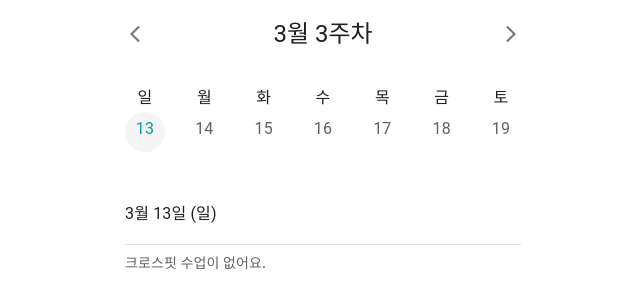
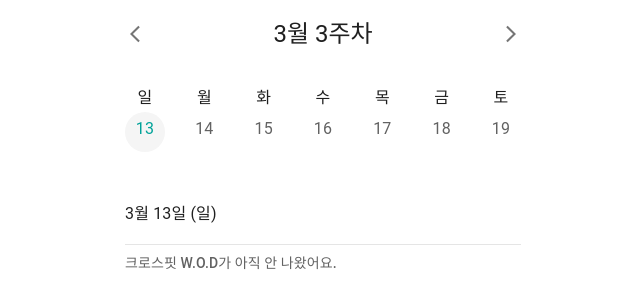
Before and after one commit to Aimho/woddy-web, a React (Create React App) app: page / in a window 1280 px wide. Shown: the top 308 px of the page, without its empty margins (317-957 px from the left). Built offline with nearby package versions, Linux system fonts and the light colour scheme; no server answers; what reactfire would draw is missing.

Commit message:
fix: wod 등록안된 경우와 쉬는날 label 표시 수정

```diff
--- a/src/route/Home/Presenter.tsx
+++ b/src/route/Home/Presenter.tsx
@@ -47,7 +47,7 @@ const Presenter = ({ calendarProps, contentsProps }: IProps) => {
   const RenderWod = () => {
     let label = wod;
     if (!wod) {
-      label = switchProps.disabled
+      label = !isControl
         ? "크로스핏 W.O.D가 아직 안 나왔어요."
         : "크로스핏 수업이 없어요.";
     }
```
Also changed, not shown: 1 other file (tests, documents, lock files or other folders).
